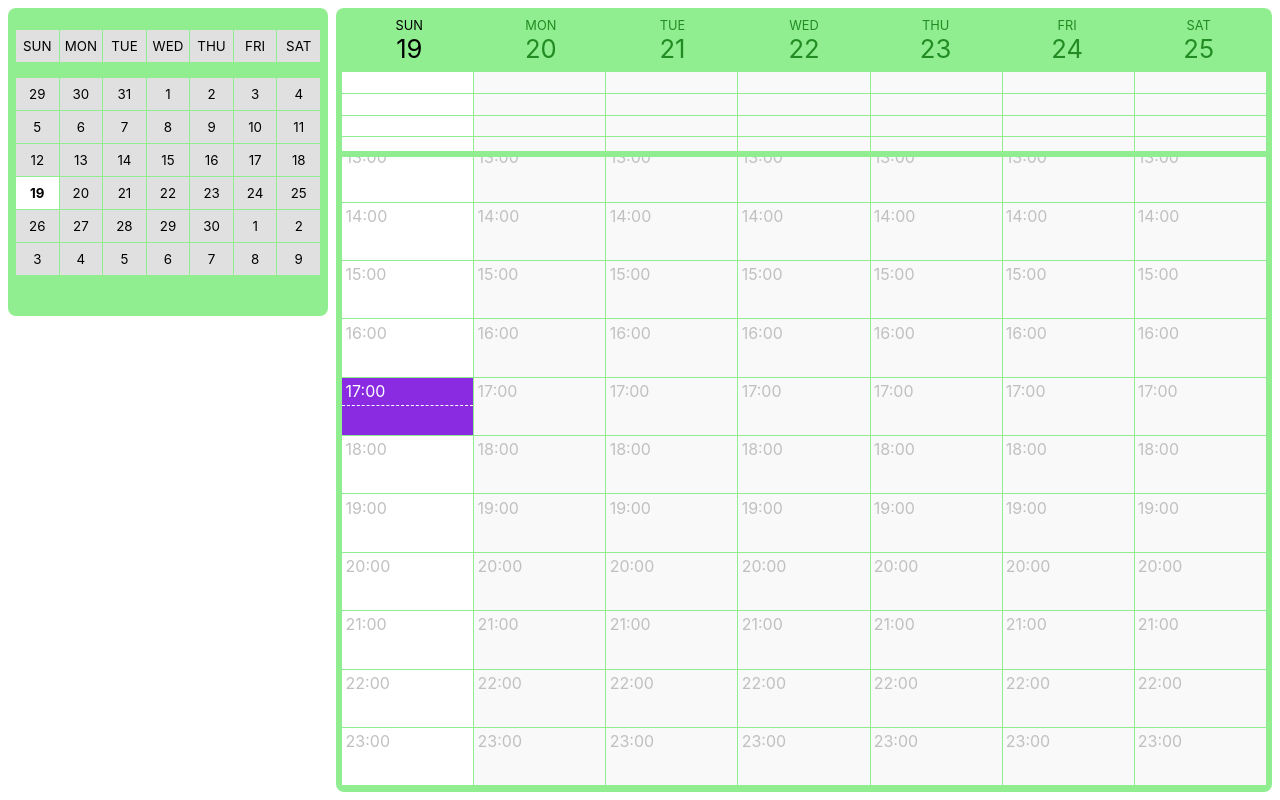
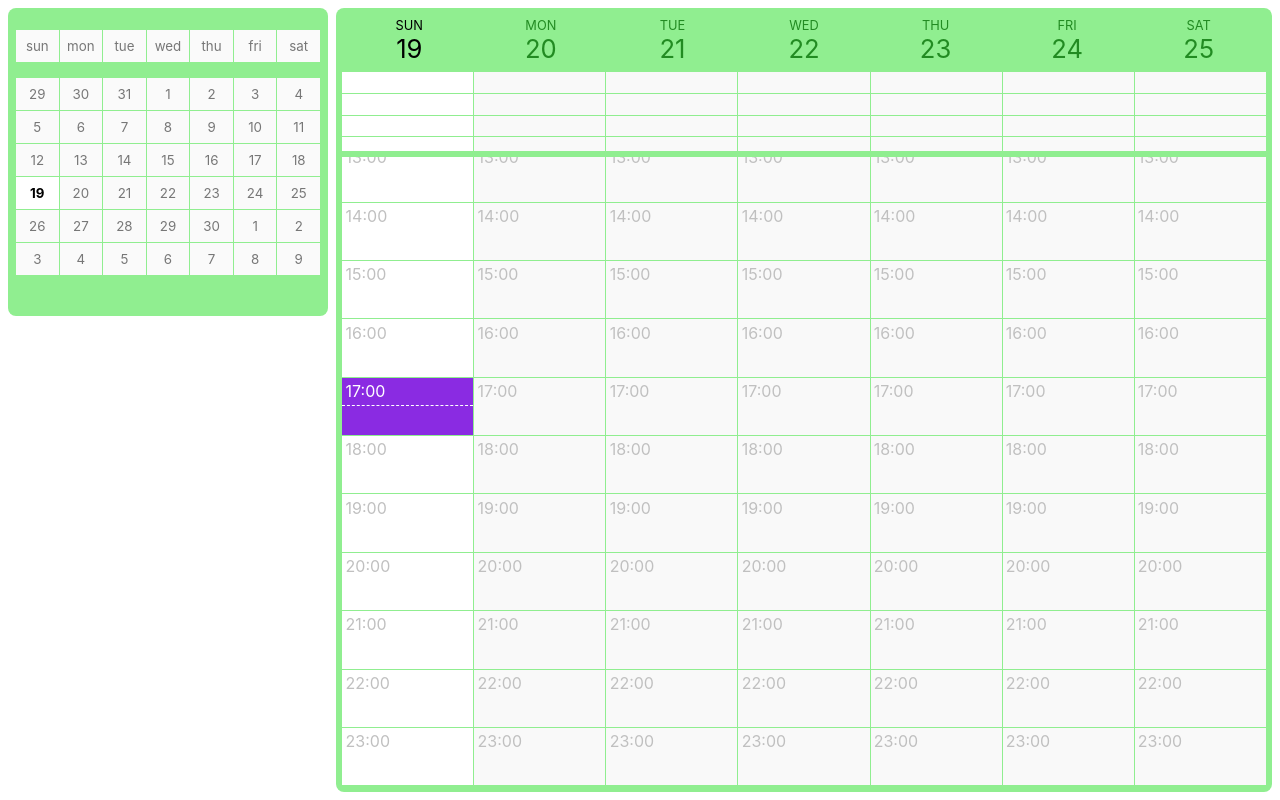
Before and after one commit to nkoster/calendar, a React (Create React App) app: page / in a window 1280 px wide. Built offline with nearby package versions, Linux system fonts and the light colour scheme; the HTML template or start-up script is replaced by a standard one.

Commit message:
Add grid header item

```diff
--- a/src/components/MonthGrid.css
+++ b/src/components/MonthGrid.css
@@ -16,14 +16,22 @@
     margin: .5rem;
 }
 
-.MonthGridItem {
-    background-color: #e0e0e0;
+.MonthGridHeaderItem {
     color: black;
     display: flex;
     justify-content: center;
     align-items: center;
+    text-transform: uppercase;
+    font-size: smaller;
+}
+
+.MonthGridItem {
+    background-color: #fafafa;
+    color: #777;
+    display: flex;
+    justify-content: center;
+    align-items: center;
     height: 2rem;
-    text-transform: uppercase;
     font-size: smaller;
 }
 
```
